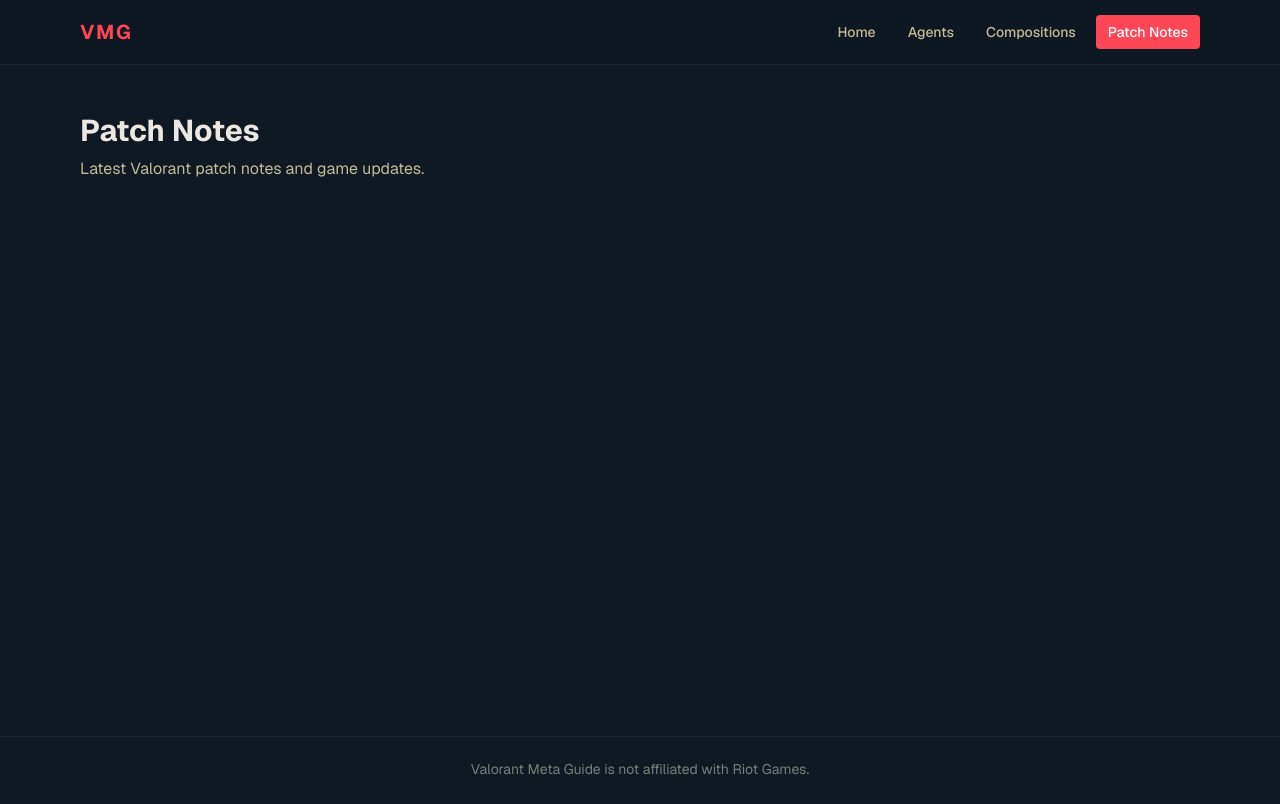
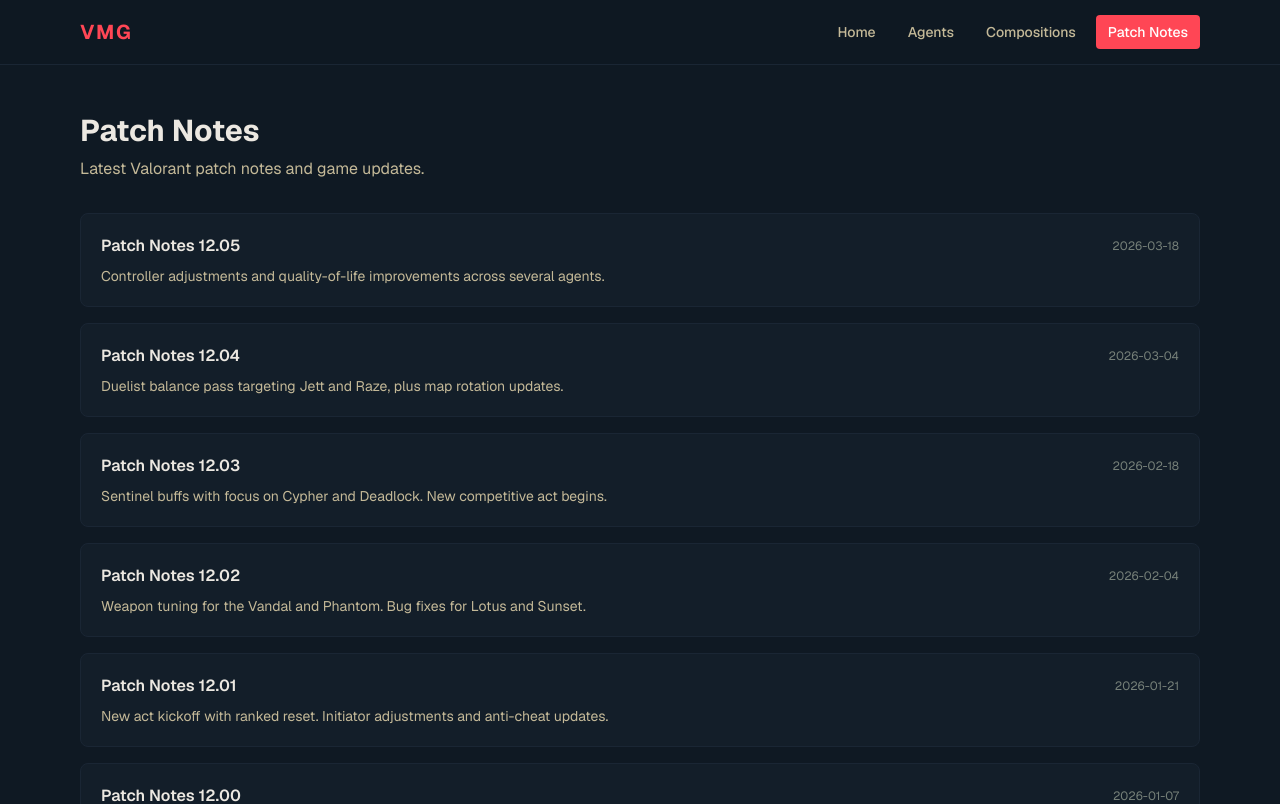
Before and after one commit to orionmeng/vmg, a Next.js app: page /patch-notes in a window 1280 px wide. Shown: the top 804 px of the page. Built offline with nearby package versions, Linux system fonts and the light colour scheme.

Commit message:
implemented sample patch notes page

```diff
--- /dev/null
+++ b/app/api/patch-notes/route.ts
@@ -0,0 +1,15 @@
+import { patchNotes } from "@/app/lib/patch-notes-data";
+
+/**
+ * GET /api/patch-notes
+ *
+ * Returns patch notes data. Currently serves sample data.
+ * Swap `patchNotes` with a real fetch when an API source is available:
+ *
+ *   const res = await fetch("https://your-api.com/patch-notes");
+ *   const data = await res.json();
+ *   return Response.json(data);
+ */
+export async function GET() {
+  return Response.json(patchNotes);
+}
--- /dev/null
+++ b/app/lib/patch-notes-data.ts
@@ -0,0 +1,55 @@
+import type { PatchNote } from "./types";
+
+/**
+ * Sample patch notes data.
+ */
+export const patchNotes: PatchNote[] = [
+  {
+    id: "patch-12-05",
+    title: "Patch Notes 12.05",
+    date: "2026-03-18",
+    url: "https://playvalorant.com/en-us/news/game-updates/valorant-patch-notes-12-05/",
+    description:
+      "Controller adjustments and quality-of-life improvements across several agents.",
+  },
+  {
+    id: "patch-12-04",
+    title: "Patch Notes 12.04",
+    date: "2026-03-04",
+    url: "https://playvalorant.com/en-us/news/game-updates/valorant-patch-notes-12-04/",
+    description:
+      "Duelist balance pass targeting Jett and Raze, plus map rotation updates.",
+  },
+  {
+    id: "patch-12-03",
+    title: "Patch Notes 12.03",
+    date: "2026-02-18",
+    url: "https://playvalorant.com/en-us/news/game-updates/valorant-patch-notes-12-03/",
+    description:
+      "Sentinel buffs with focus on Cypher and Deadlock. New competitive act begins.",
+  },
+  {
+    id: "patch-12-02",
+    title: "Patch Notes 12.02",
+    date: "2026-02-04",
+    url: "https://playvalorant.com/en-us/news/game-updates/valorant-patch-notes-12-02/",
+    description:
+      "Weapon tuning for the Vandal and Phantom. Bug fixes for Lotus and Sunset.",
+  },
+  {
+    id: "patch-12-01",
+    title: "Patch Notes 12.01",
+    date: "2026-01-21",
+    url: "https://playvalorant.com/en-us/news/game-updates/valorant-patch-notes-12-01/",
+    description:
+      "New act kickoff with ranked reset. Initiator adjustments and anti-cheat updates.",
+  },
+  {
+    id: "patch-12-00",
+    title: "Patch Notes 12.00",
+    date: "2026-01-07",
+    url: "https://playvalorant.com/en-us/news/game-updates/valorant-patch-notes-12-00/",
+    description:
+      "Episode 12 launch with new agent, battle pass, and map pool changes.",
+  },
+];
--- a/app/patch-notes/page.tsx
+++ b/app/patch-notes/page.tsx
@@ -1,4 +1,7 @@
 import type { Metadata } from "next";
+import PageHeader from "@/app/components/PageHeader";
+import PatchNoteCard from "@/app/components/PatchNoteCard";
+import { patchNotes } from "@/app/lib/patch-notes-data";
 
 export const metadata: Metadata = {
   title: "Patch Notes",
@@ -8,10 +11,15 @@ export const metadata: Metadata = {
 export default function PatchNotesPage() {
   return (
     <div className="mx-auto max-w-6xl px-4 py-12">
-      <h1 className="mb-2 text-3xl font-bold">Patch Notes</h1>
-      <p className="text-val-cream-dark">
-        Latest Valorant patch notes and game updates.
-      </p>
+      <PageHeader
+        title="Patch Notes"
+        description="Latest Valorant patch notes and game updates."
+      />
+      <div className="grid gap-4">
+        {patchNotes.map((patch) => (
+          <PatchNoteCard key={patch.id} patch={patch} />
+        ))}
+      </div>
     </div>
   );
 }
```
